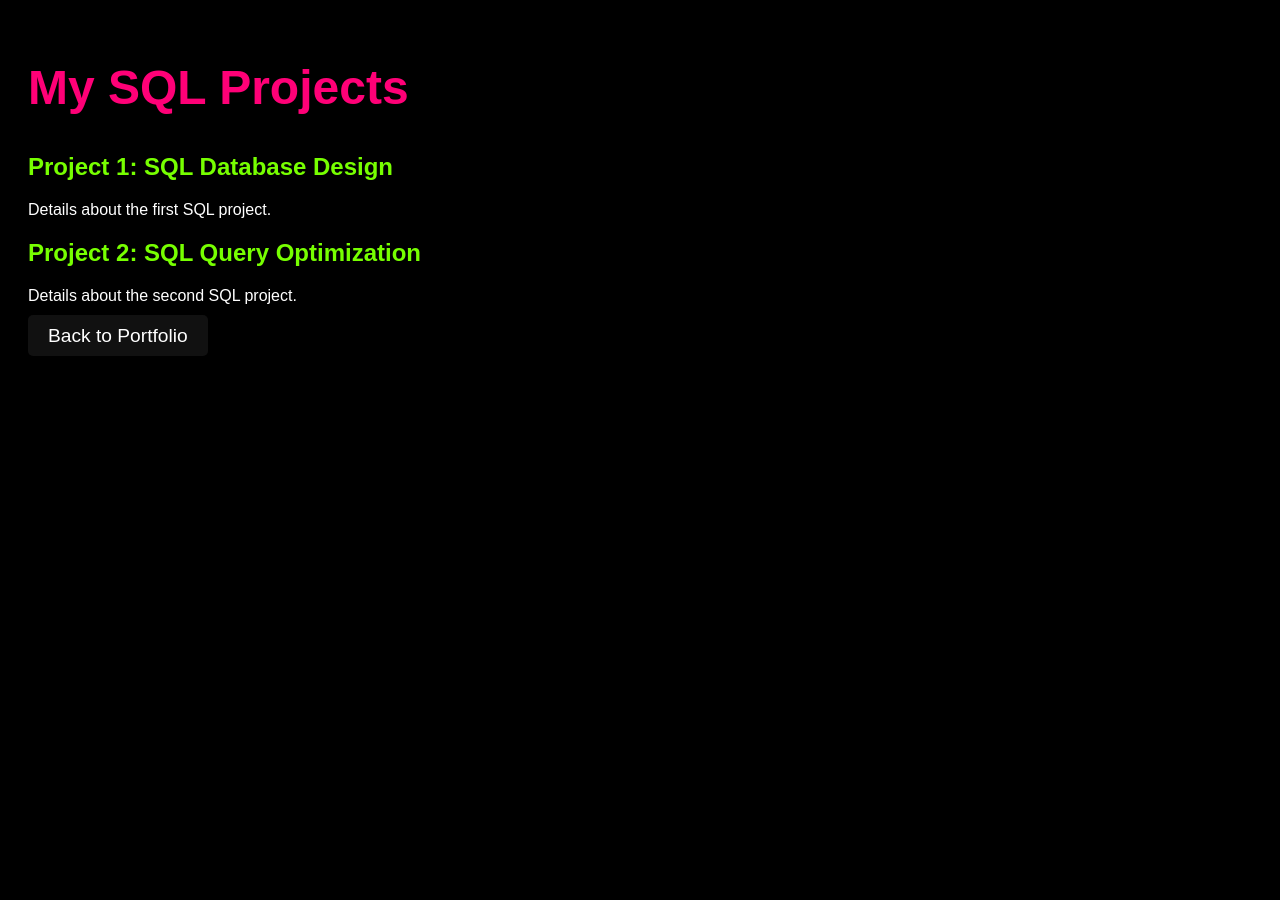
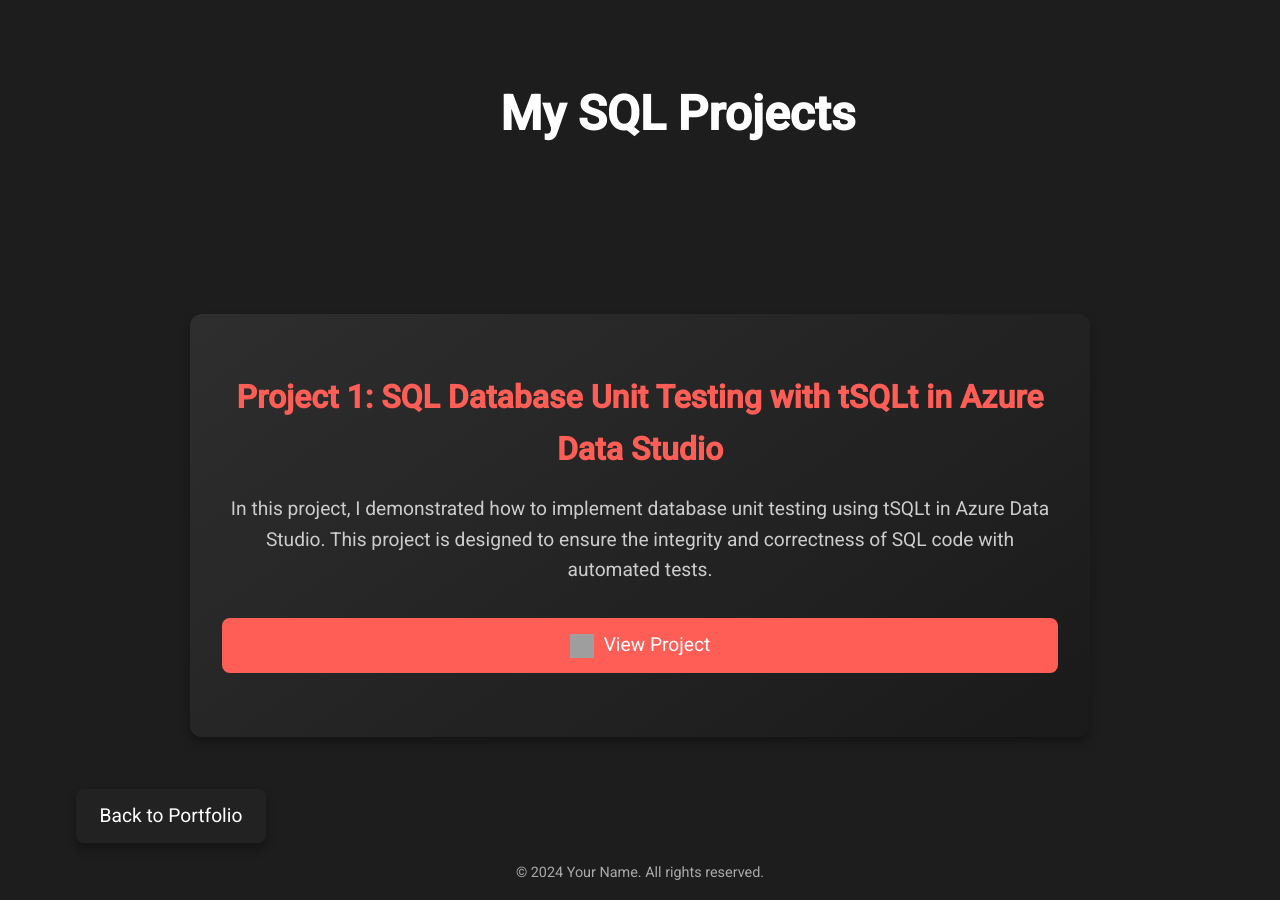
Before and after one commit to nbahador/nbahador.github.io, a Jekyll site: the page sqlprojects.html, which Jekyll copies as it is, in a window 1280 px wide. Built offline with Jekyll 4.4.1, drawn with Linux system fonts in a browser that asks for light colours; grey boxes are pictures that could not be loaded.

Commit message:
Update sqlprojects.html

```diff
--- a/sqlprojects.html
+++ b/sqlprojects.html
@@ -4,45 +4,121 @@
     <meta charset="UTF-8">
     <meta name="viewport" content="width=device-width, initial-scale=1.0">
     <title>SQL Projects</title>
+    <link href="https://fonts.googleapis.com/css2?family=Roboto:wght@400;500&display=swap" rel="stylesheet">
     <style>
-        /* Basic Styles for SQL Projects Page */
+        /* General styles */
         body {
-            background-color: #000;
-            font-family: Arial, sans-serif;
+            margin: 0;
+            font-family: 'Roboto', sans-serif;
+            background-color: #1d1d1d;
             color: #fff;
-            padding: 20px;
+            line-height: 1.6;
+            display: flex;
+            flex-direction: column;
+            align-items: center;
+            justify-content: flex-start;
+            height: 100vh;
+            overflow: hidden;
         }
 
+        /* Header Section */
         h1 {
-            color: #ff0077;
+            color: #fff;
             font-size: 3rem;
-            margin-bottom: 1cm;
+            margin-top: 2cm;
+            margin-left: 2cm;
+            position: relative;
+        }
+
+        /* Project container styles */
+        .projects-container {
+            width: 100%;
+            max-width: 900px;
+            margin-top: 3cm;
+            text-align: center;
         }
 
         .project {
-            margin-bottom: 20px;
+            background: linear-gradient(145deg, #2e2e2e, #1a1a1a);
+            border-radius: 12px;
+            box-shadow: 0 6px 10px rgba(0, 0, 0, 0.3);
+            margin: 1rem 0;
+            padding: 2rem;
+            transition: transform 0.3s ease, box-shadow 0.3s ease;
+        }
+
+        .project:hover {
+            transform: translateY(-10px);
+            box-shadow: 0 12px 24px rgba(0, 0, 0, 0.5);
         }
 
         .project h2 {
-            color: #77ff00;
+            font-size: 2rem;
+            color: #ff5e57;
+            margin-bottom: 1rem;
         }
 
         .project p {
+            font-size: 1.2rem;
+            color: #ccc;
+        }
+
+        /* Button styles */
+        .button {
+            display: flex;
+            align-items: center;
+            justify-content: center;
+            background-color: #ff5e57;
+            border: none;
+            padding: 12px 24px;
+            margin-top: 2rem;
+            margin-bottom: 2rem;
+            border-radius: 8px;
             color: #fff;
+            font-size: 1.2rem;
+            text-decoration: none;
+            cursor: pointer;
+            transition: background-color 0.3s ease, transform 0.2s ease;
+        }
+
+        .button img {
+            width: 24px;
+            height: 24px;
+            margin-right: 10px;
+        }
+
+        .button:hover {
+            background-color: #ff3e2a;
+            transform: scale(1.05);
         }
 
         .back-button {
-            margin-top: 20px;
-            background-color: #111;
+            position: absolute;
+            bottom: 1.5cm;
+            left: 2cm;
+            background-color: #222;
+            padding: 12px 24px;
+            border-radius: 8px;
             color: #fff;
-            padding: 10px 20px;
-            border-radius: 5px;
+            font-size: 1.2rem;
             text-decoration: none;
-            font-size: 1.2rem;
+            box-shadow: 0 6px 10px rgba(0, 0, 0, 0.3);
+            transition: background-color 0.3s ease, box-shadow 0.3s ease;
         }
 
         .back-button:hover {
-            background-color: #333;
+            background-color: #444;
+            box-shadow: 0 12px 24px rgba(0, 0, 0, 0.5);
+        }
+
+        /* Footer - Optional (can be used for copyright, links, etc.) */
+        footer {
+            position: fixed;
+            bottom: 1rem;
+            width: 100%;
+            text-align: center;
+            font-size: 0.9rem;
+            color: #aaa;
         }
     </style>
 </head>
@@ -50,19 +126,25 @@
 
     <h1>My SQL Projects</h1>
 
-    <!-- Sample Project 1 -->
-    <div class="project">
-        <h2>Project 1: SQL Database Design</h2>
-        <p>Details about the first SQL project.</p>
+    <!-- Projects Section -->
+    <div class="projects-container">
+        <div class="project">
+            <h2>Project 1: SQL Database Unit Testing with tSQLt in Azure Data Studio</h2>
+            <p>In this project, I demonstrated how to implement database unit testing using tSQLt in Azure Data Studio. This project is designed to ensure the integrity and correctness of SQL code with automated tests.</p>
+            <a href="#" class="button">
+                <img src="https://img.icons8.com/ios-filled/50/ffffff/file.png" alt="File Icon"> View Project
+            </a>
+        </div>
+        <!-- Add more projects as needed -->
     </div>
 
-    <!-- Sample Project 2 -->
-    <div class="project">
-        <h2>Project 2: SQL Query Optimization</h2>
-        <p>Details about the second SQL project.</p>
-    </div>
+    <!-- Back to Portfolio Button -->
+    <a href="portfolio.html" class="back-button">Back to Portfolio</a>
 
-    <a href="portfolio.html" class="back-button">Back to Portfolio</a>
+    <!-- Optional Footer -->
+    <footer>
+        &copy; 2024 Your Name. All rights reserved.
+    </footer>
 
 </body>
 </html>
```
